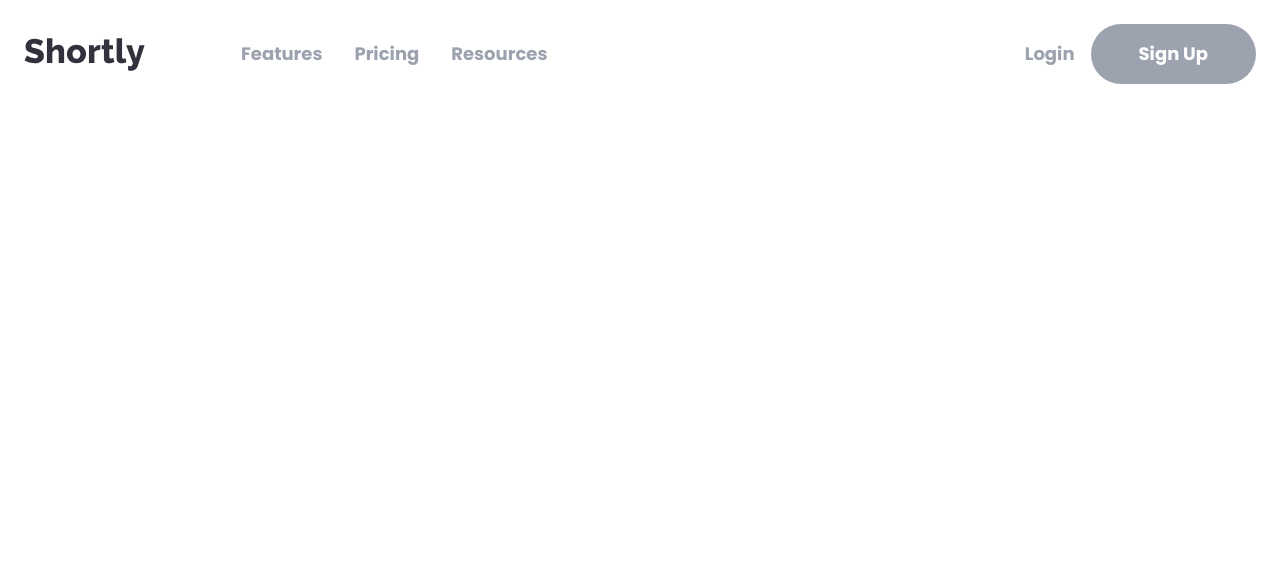
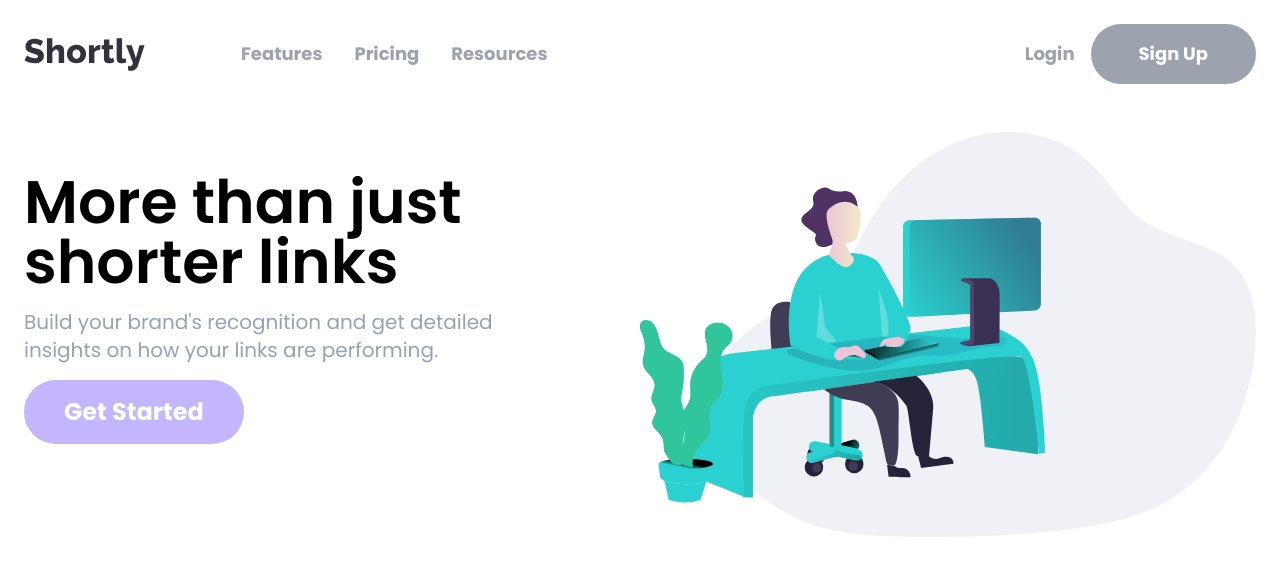
Before and after one commit to sksamassa/shortly, a website: page index.html in a window 1280 px wide. Drawn offline with Linux system fonts and the light colour scheme.

Commit message:
add a new section 'Brand Recognition'

```diff
--- a/index.html
+++ b/index.html
@@ -110,6 +110,25 @@
       </div>
     </nav>
 
+    <!-- Brand Recognition -->
+     <div class="max-w-7xl flex flex-col-reverse md:flex-row md:gap-x-20 md:justify-between p-6 mx-auto">
+      <!-- Content -->
+       <div class="flex md:flex-1 flex-col items-center gap-y-4 mt-10">
+        <h1 class="text-6xl md:text-left text-center font-semibold">
+          More than just shorter links
+        </h1>
+        <p class="text-center md:text-left text-xl font-normal text-slate-400">
+          Build your brand's recognition and get detailed insights on how your links are performing.
+        </p>
+        <a
+            class=" bg-violet-300 py-4 px-10 text-white font-bold rounded-full text-center md:self-start hover:text-white text-2xl hover:bg-opacity-70 transition duration-150"
+            href="#"
+            >Get Started</a>
+       </div>
+      <!-- Image -->
+       <img class="md:w-1/2" src="images/illustration-working.svg" alt="" />
+     </div>
+
     <!-- script file -->
     <script src="js/script.js"></script>
   </body>
```
Also changed, not shown: css/output.css.
